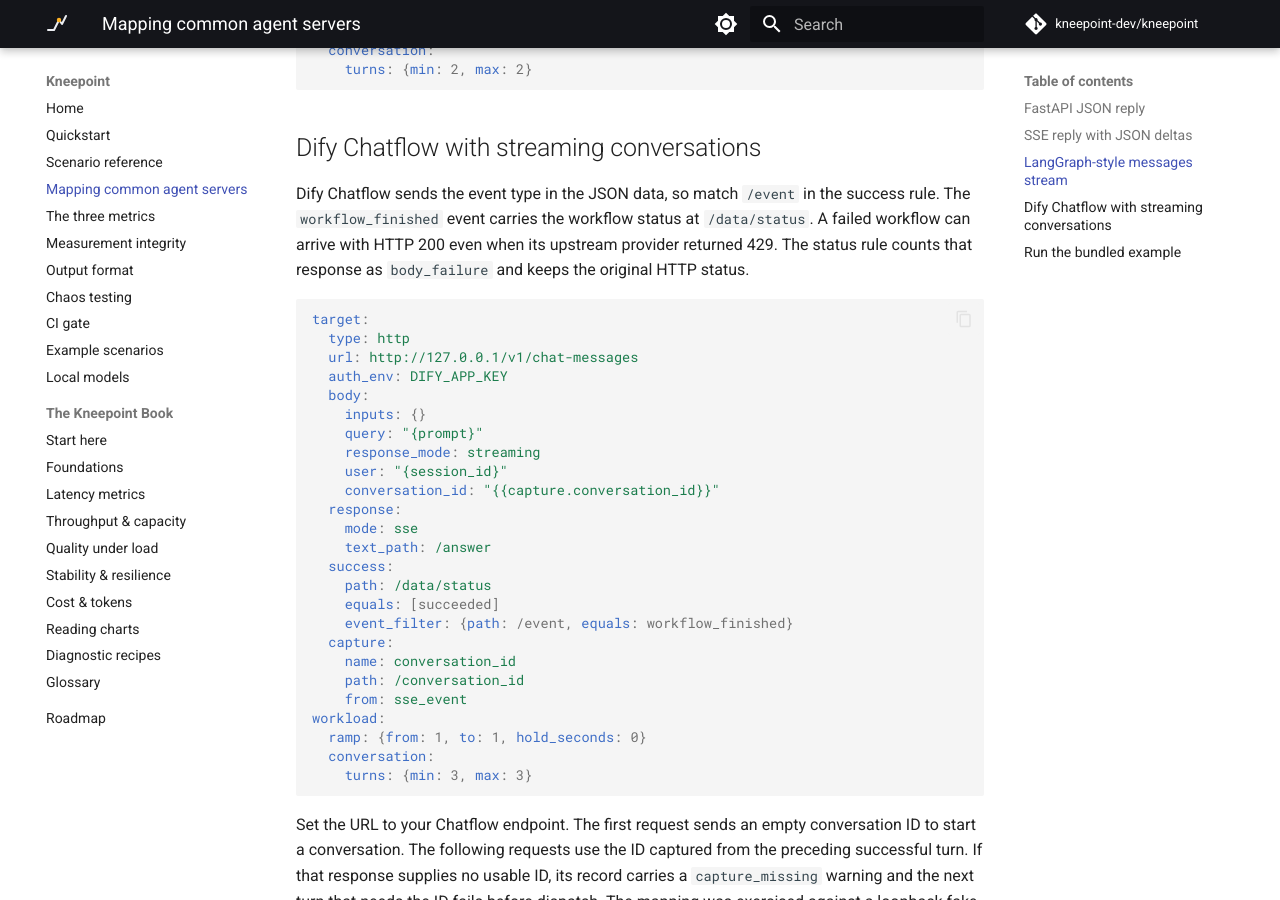
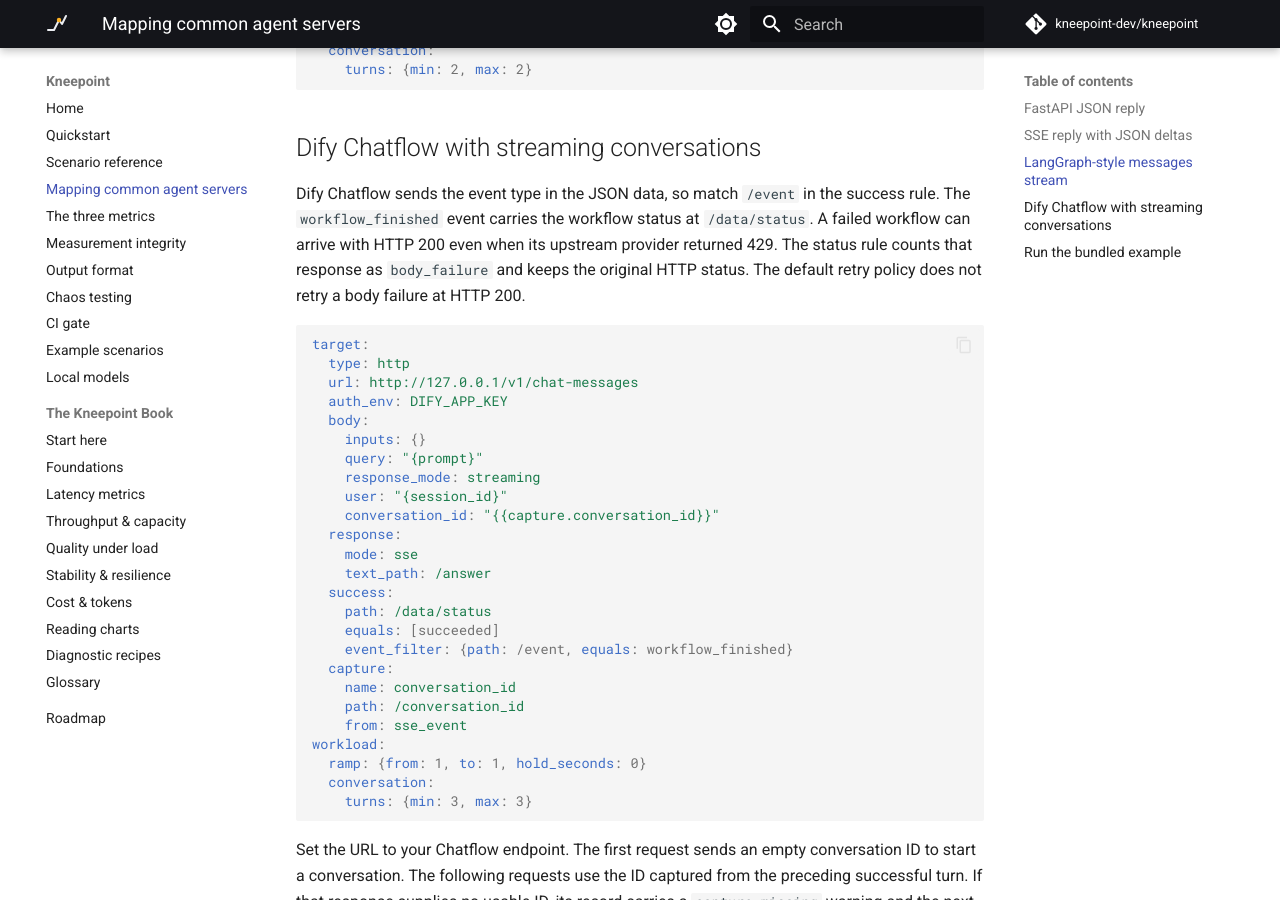
Before and after one commit to kneepoint-dev/Kneepoint, an MkDocs documentation site: the page built from docs/http-targets.md, in a window 1280 px wide and 900 px high, scrolled down 1613 px. Built offline with MkDocs 1.6.1 and Material for MkDocs 9.7.7, drawn with Linux system fonts in a browser that asks for light colours; comment, search, counter and statistics services are not loaded.

````diff
--- a/docs/http-targets.md
+++ b/docs/http-targets.md
@@ -82,7 +82,8 @@ Dify Chatflow sends the event type in the JSON data, so match `/event` in
 the success rule. The `workflow_finished` event carries the workflow status at
 `/data/status`. A failed workflow can arrive with HTTP 200 even when its
 upstream provider returned 429. The status rule counts that response as
-`body_failure` and keeps the original HTTP status.
+`body_failure` and keeps the original HTTP status. The default retry policy
+does not retry a body failure at HTTP 200.
 
 ```yaml
 target:
````
Also changed, not shown: CHANGELOG.md (+5 -0 lines), 1 other file.
